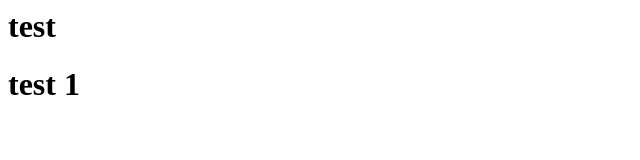
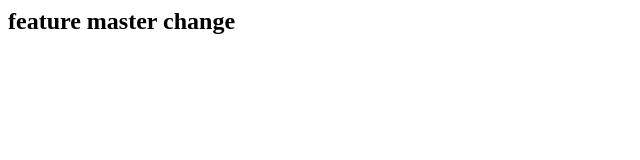
Before and after one commit to Hariprasadedakkara/git_study, a plain HTML site: page index.html in a window 1280 px wide. Shown: the whole page, without its empty margins (0-640 px from the left). Drawn offline with Linux system fonts and the light colour scheme.

Commit message:
index modified for feature branch

```diff
--- a/index.html
+++ b/index.html
@@ -1,4 +1,3 @@
 <html>
-<h1>test</h1>
-<h1>test 1</h1>
+<h2>feature master change</h2>
 </html>
```
